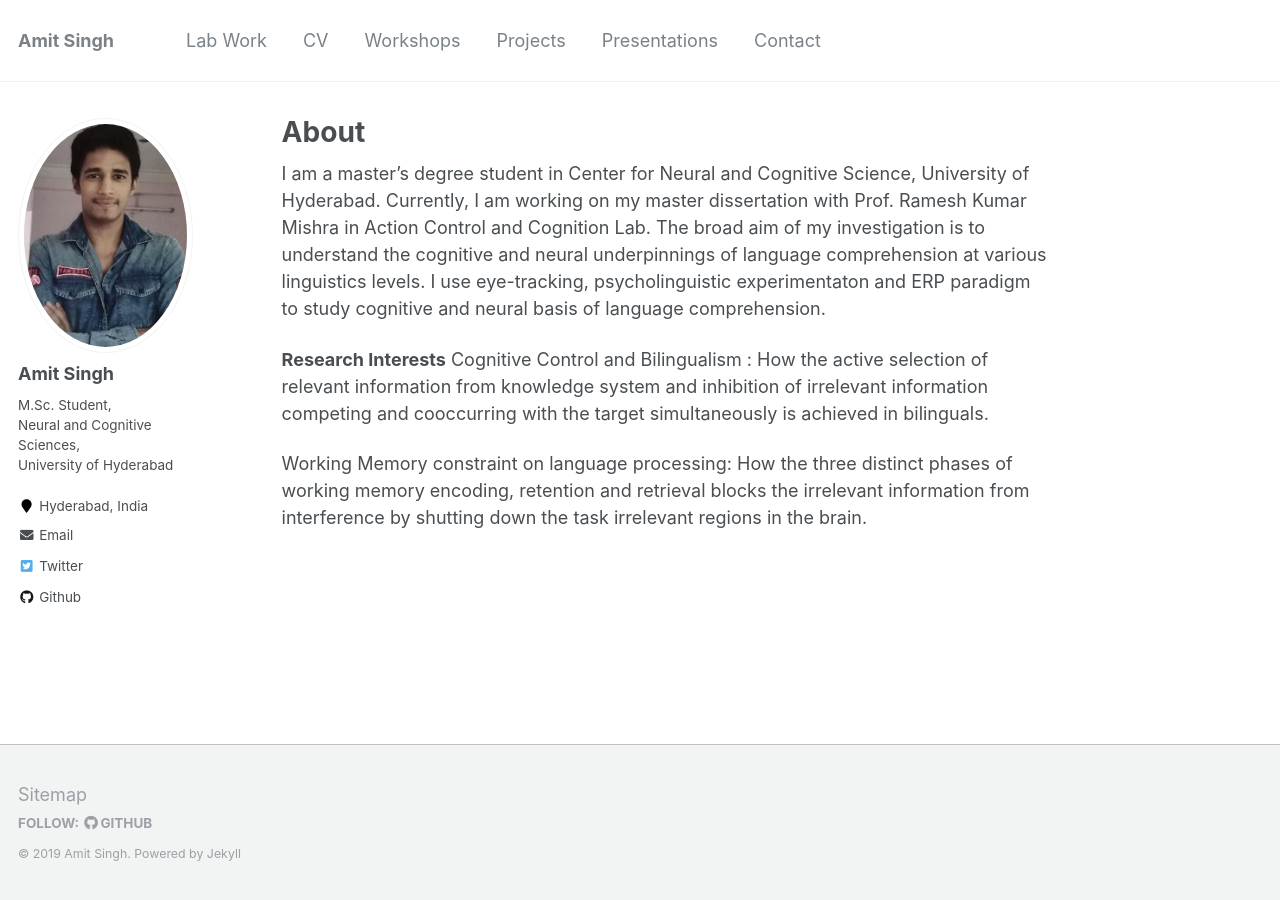
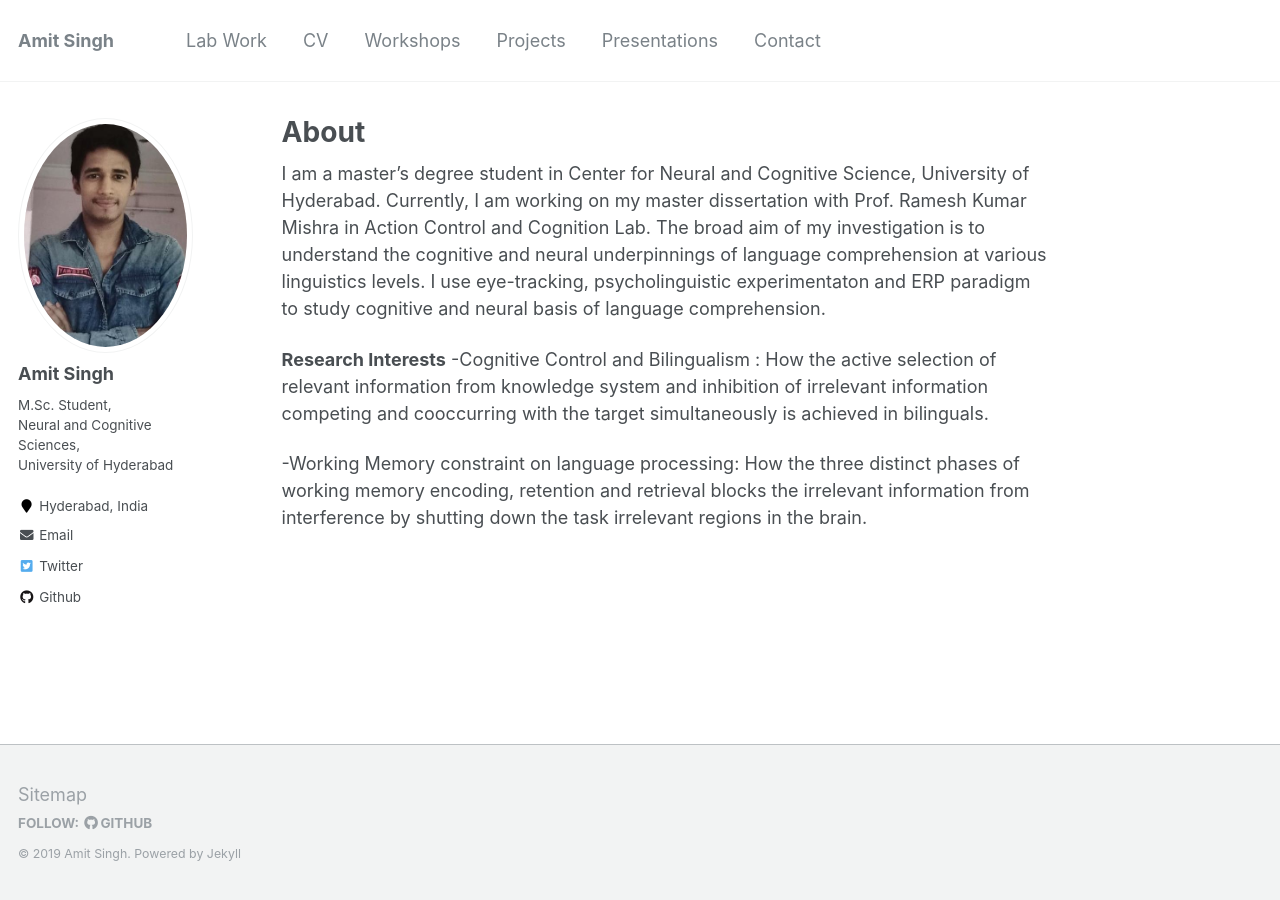
Before and after one commit to amits1ngh/amits1ngh.github.io, a Jekyll site: the page built from _pages/about.md, in a window 1280 px wide. Built offline with Jekyll 4.4.1, drawn with Linux system fonts in a browser that asks for light colours.

```diff
--- a/_pages/about.md
+++ b/_pages/about.md
@@ -10,6 +10,6 @@ redirect_from:
 I am a master's degree student in Center for Neural and Cognitive Science, University of Hyderabad. Currently, I am working on my master dissertation with Prof. Ramesh Kumar Mishra in Action Control and Cognition Lab. The broad aim of my investigation is to understand the cognitive and neural underpinnings of language comprehension at various linguistics levels. I use eye-tracking, psycholinguistic experimentaton and ERP paradigm to study cognitive and neural basis of language comprehension.
 
 **Research Interests**
-Cognitive Control and Bilingualism : How the active selection of relevant information from knowledge system and inhibition of irrelevant information competing and cooccurring with the target simultaneously is achieved in bilinguals.
+-Cognitive Control and Bilingualism : How the active selection of relevant information from knowledge system and inhibition of irrelevant information competing and cooccurring with the target simultaneously is achieved in bilinguals.
 
-Working Memory constraint on language processing: How the three distinct phases of working memory encoding, retention and retrieval blocks the irrelevant information from interference by shutting down the task irrelevant regions in the brain.
+-Working Memory constraint on language processing: How the three distinct phases of working memory encoding, retention and retrieval blocks the irrelevant information from interference by shutting down the task irrelevant regions in the brain.
```
